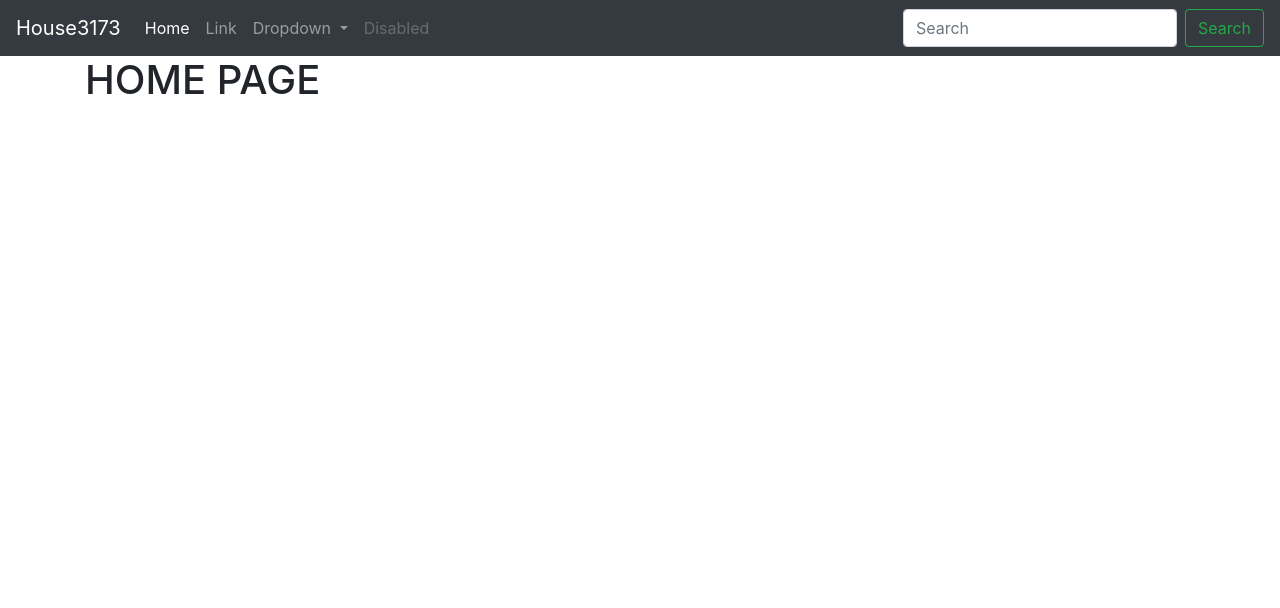
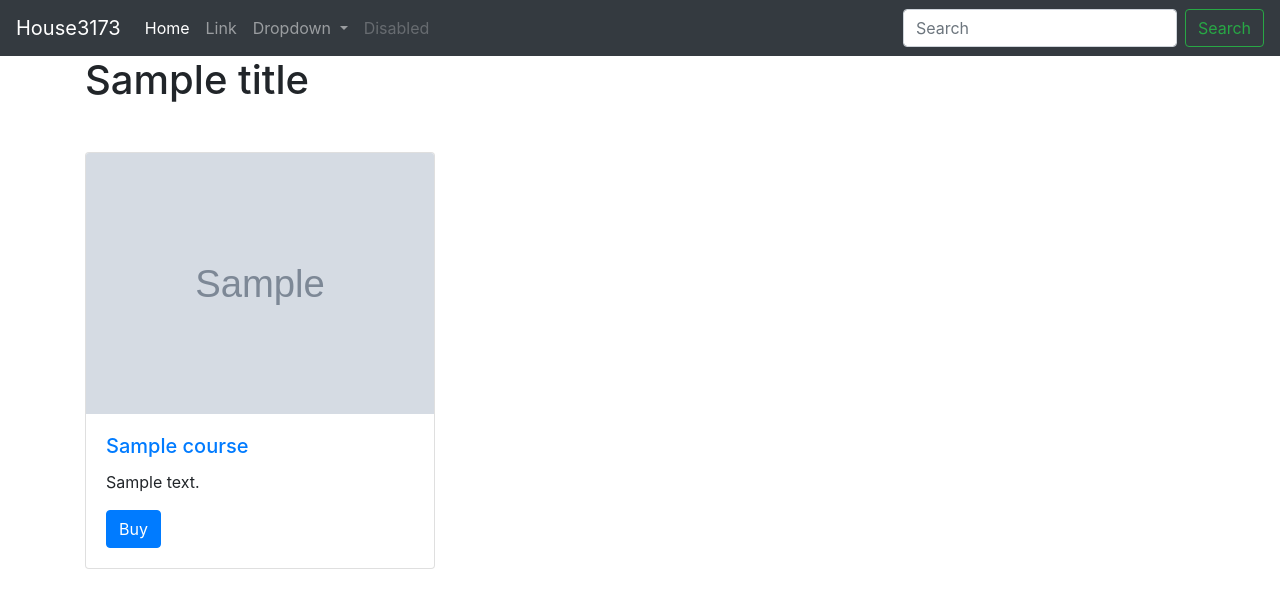
Before and after one commit to house3173/Blog_NodeJS, a Node server app: template src/resources/views/home.hbs in a window 1280 px wide. Shown: the top 608 px of the page. Run offline with Node 20, Linux system fonts and the light colour scheme; tables that the repository leaves empty hold one stand-in row (values such as "Sample post"); the template is opened without the code that fills it: values that come from a table or form of the project are taken from there, most other values are stand-ins (such as "Sample title", 1, 10 or a date in 2020); grey boxes marked "Sample" are stand-in pictures; some libraries are stand-ins or nearby versions.

Commit message:
build Course List and Course Detail

```diff
--- a/src/resources/views/home.hbs
+++ b/src/resources/views/home.hbs
@@ -1 +1,22 @@
-<h1>HOME PAGE</h1>
+<h1>{{title}}</h1>
+
+<div class="mt-4">
+    <div class="row">
+        {{#each courses}}
+        <div class="col-sm-6 col-lg-4">
+            <div class="mt-4 card">
+                <a href="/courses/{{this.slug}}">
+                    <img class="card-img-top" src="{{this.image}}" alt="{{this.name}}">
+                </a>
+                <div class="card-body">
+                    <a href="/courses/{{this.slug}}">
+                        <h5 class="card-title">{{this.name}}</h5>
+                    </a>
+                    <p class="card-text">{{this.description}}</p>
+                    <a href="#" class="btn btn-primary">Buy</a>
+                </div>
+            </div>
+        </div>
+        {{/each}}
+    </div>
+</div>
--- a/src/resources/views/partials/header.hbs
+++ b/src/resources/views/partials/header.hbs
@@ -1,5 +1,5 @@
 <nav class="navbar navbar-expand-lg navbar-dark bg-dark">
-  <a class="navbar-brand" href="#">House3173</a>
+  <a class="navbar-brand" href="/">House3173</a>
   <button class="navbar-toggler" type="button" data-toggle="collapse" data-target="#navbarSupportedContent" aria-controls="navbarSupportedContent" aria-expanded="false" aria-label="Toggle navigation">
     <span class="navbar-toggler-icon"></span>
   </button>
--- a/src/routes/index.js
+++ b/src/routes/index.js
@@ -1,9 +1,10 @@
 const newsRouter = require('./news');
 const siteRouter = require('./site');
+const courseRouter = require('./courses')
 
 function route(app) {
     app.use('/news', newsRouter);
-
+    app.use('/courses', courseRouter);
     app.use('/', siteRouter);
 }
 
```
Also changed, not shown: src/app/controllers/CourseController.js (added, +19 -0 lines), src/app/controllers/SiteController.js (+15 -1 lines), src/resources/views/courses/show.hbs (added, +13 -0 lines), src/routes/courses.js (added, +8 -0 lines), src/util/mongoose.js (added, +10 -0 lines).
